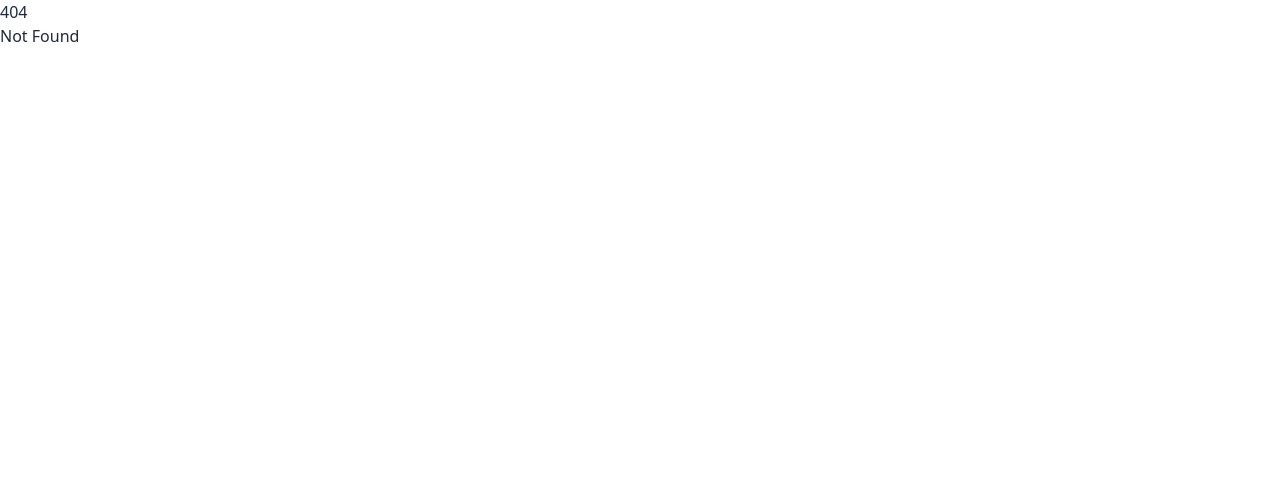
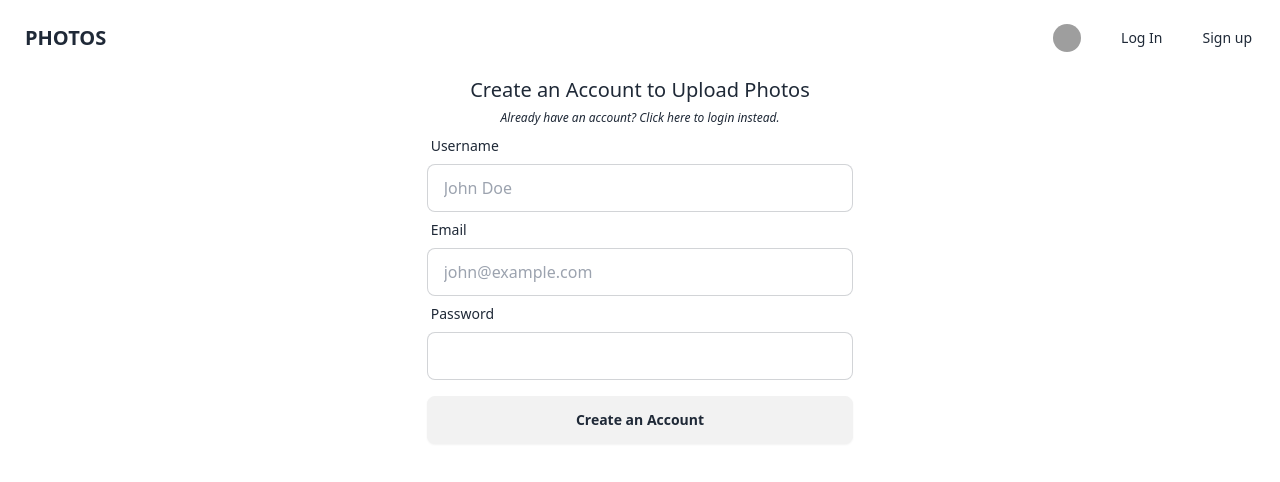
Before and after one commit to ch999999/Next-Ecomm-Frontend, a SvelteKit app: page /users/new in a window 1280 px wide. Before the commit this address had no page. Shown: the top 482 px of the page. Built offline with nearby package versions, Linux system fonts and the light colour scheme; no server answers; grey boxes are pictures that could not be loaded.

Commit message:
can register user in database

```diff
--- /dev/null
+++ b/src/lib/Navbar.svelte
@@ -0,0 +1,19 @@
+<script>
+    let LoggedInValue = false;
+</script>
+
+<div class="navbar bg-base-100 sticky top-0">
+	<div class="flex-1"><a href="/" class="btn btn-ghost normal-case text-xl">PHOTOS</a></div>
+	<div class="flex-none">
+
+		<ul class="menu menu-horizontal px-1"><li><a class=""><img class=" btn-circle bg-white w-7 h-7" src="https://www.svgrepo.com/show/309493/dark-theme.svg" alt="Change Theme"></a></li></ul>
+		<!-- show logout if user in not logged in, log in and sign up other wise -->
+		{#if LoggedInValue}
+		<ul class="menu menu-horizontal px-1"><li><a href="/users/login">Log Out</a></li></ul>
+		{:else}
+		<ul class="menu menu-horizontal px-1"><li><a href="/users/login">Log In</a></li></ul>
+		<ul class="menu menu-horizontal px-1"><li><a href="/users/new">Sign up</a></li></ul>
+		{/if}
+
+	</div>
+</div>
--- /dev/null
+++ b/src/lib/Spinner.svelte
@@ -0,0 +1 @@
+<svg width="40" height="40" viewBox="0 0 24 24" xmlns="http://www.w3.org/2000/svg"><style>.spinner_ajPY{transform-origin:center;animation:spinner_AtaB .75s infinite linear}@keyframes spinner_AtaB{100%{transform:rotate(360deg)}}</style><path d="M12,1A11,11,0,1,0,23,12,11,11,0,0,0,12,1Zm0,19a8,8,0,1,1,8-8A8,8,0,0,1,12,20Z" opacity=".25"/><path d="M10.14,1.16a11,11,0,0,0-9,8.92A1.59,1.59,0,0,0,2.46,12,1.52,1.52,0,0,0,4.11,10.7a8,8,0,0,1,6.66-6.61A1.42,1.42,0,0,0,12,2.69h0A1.57,1.57,0,0,0,10.14,1.16Z" class="spinner_ajPY"/></svg>
--- a/src/routes/+layout.js
+++ b/src/routes/+layout.js
@@ -1 +1,7 @@
 export const ssr = false;
+import { isValidToken } from "../utils/auth";
+
+export async function load(){
+    await isValidToken();
+
+}
--- a/src/routes/+layout.svelte
+++ b/src/routes/+layout.svelte
@@ -1,5 +1,9 @@
 <script>
     import "../app.css";
+    import Navbar from "../lib/Navbar.svelte";
 </script>
 
-<slot />
+<div class="min-h-screen">
+    <Navbar/>
+    <slot />
+</div>
--- a/src/routes/+page.svelte
+++ b/src/routes/+page.svelte
@@ -1,5 +1,7 @@
-<h1 class="text-3xl font-bold underline">Welcome to SvelteKit</h1>
-<p>Visit <a href="https://kit.svelte.dev">kit.svelte.dev</a> to read the documentation</p>
-<a href="/about">About my site</a>
-<button class="btn">Button</button>
-<span class="badge">Badge</span>
+<p>HIIIIII</p>
+<p>HIIIIII</p>
+<p>HIIIIII</p>
+<p>HIIIIII</p>
+<p>HIIIIII</p>
+<p>HIIIIII</p>
+<p>HIIIIII</p>
--- /dev/null
+++ b/src/routes/users/new/+page.svelte
@@ -0,0 +1,133 @@
+<script>
+    import {PUBLIC_BACKEND_BASE_URL} from '$env/static/public';
+    import {goto} from '$app/navigation';
+    import { authenticateUser} from './../../../utils/auth.js';
+    import { isValidToken } from './../../../utils/auth.js';
+    import Spinner from "../../../lib/Spinner.svelte";
+
+    let formErrors = {};
+    let loading = false;
+
+    async function postSignup(){
+        isValidToken();
+        goto('/');
+        loading = false;
+    }
+
+    async function createUser(evt){
+        evt.preventDefault();
+        loading = true;
+        const userData = {
+            name: evt.target['name'].value,
+            email: evt.target['email'].value,
+            password: evt.target['password'].value
+        };
+
+        const resp = await fetch(PUBLIC_BACKEND_BASE_URL+'/users',{
+            method:"POST",
+            mode:"cors",
+            headers:{
+                "Content-type":"application/json"
+            },
+            body: JSON.stringify(userData)
+        });
+
+        if(resp.status==200){
+            alert("status=200")
+            const res = await authenticateUser(userData.email, userData.password)
+
+            if(res.success){
+                alert("trying postsignup")
+                postSignup();
+            }else{
+                alert("authentication failed")
+                loading = false;
+                throw 'Sign up succeeded but authentication failed';
+            }
+        }else{
+            alert("status=not 200")
+            const res = await resp.json();
+            loading = false;
+            formErrors = res.data;
+        }
+    }
+
+</script>
+
+
+<svelte:head><title>NEXT photos | Sign Up</title></svelte:head>
+
+<h1 class="text-center text-xl">Create an Account to Upload Photos</h1>
+<div class="text-center">
+    <a class="link-hover italic text-xs" href="/users/login">
+    Already have an account? Click here to login instead.
+    </a>
+</div>
+
+
+<div class="flex justify-center items-center mt=8">
+    <form on:submit={createUser} class="w-1/3">
+        <div class="form-control w-full">
+            <label class="label" for="name">
+                <span class="label-text">Username</span>
+            </label>
+            <input
+                type="text"
+                name="name"
+                placeholder="John Doe"
+                class="input input-bordered w-full"
+            />
+            {#if 'name' in formErrors}
+                <label class="label" for="name">
+                    <span class="label-text-alt text-red-500">{formErrors['name'].message}</span>
+                </label>
+            {/if}
+        </div>
+
+        <div class="form-control w-full">
+            <label class="label" for="email">
+                <span class="label-text">Email</span>
+            </label>
+            <input
+                type="email"
+                name="email"
+                placeholder="john@example.com"
+                class="input input-bordered w-full"
+                required
+            />
+            {#if 'email' in formErrors}
+                <label class="label" for="email">
+                    <span class="label-text-alt text-red-500">{formErrors['email'].message}</span>
+                </label>
+            {/if}
+        </div>
+
+        <div class="form-control w-full">
+            <label class="label" for="password">
+                <span class="label-text">Password</span>
+            </label>
+            <input
+                type="password"
+                name="password"
+                placeholder=""
+                class="input input-bordered w-full"
+                required
+            />
+            {#if 'password' in formErrors}
+                <label class="label" for="password">
+                    <span class="label-text-alt text-red-500">{formErrors['password'].message}</span>
+                </label>
+            {/if}
+        </div>
+
+        <div class="form-control w-full mt-4">
+            {#if loading==true}
+            <button class="btn btn-md"><Spinner/></button>
+            {:else}
+            <button class="btn btn-md">Create an Account</button>
+            {/if}
+        </div>
+
+
+    </form>
+</div>
--- /dev/null
+++ b/src/utils/auth.js
@@ -0,0 +1,100 @@
+import {PUBLIC_BACKEND_BASE_URL} from '$env/static/public';
+import { writable } from 'svelte/store';
+
+const empthAuth = {
+    "token": "",
+    "userId": ""
+}
+
+export let isLoggedIn = writable(false);
+
+export function logOut(){
+    localStorage.setItem("auth", JSON.stringify(empthAuth))
+    isLoggedIn.set(false);
+    return true;
+}
+
+//may not be used
+export function getUserId(){
+    const auth = localStorage.getItem("auth")
+    if(auth){
+        return JSON.parse(auth)["userId"]
+    }
+    return null;
+}
+
+export function getTokenFromLocalStorage(){
+    const auth = localStorage.getItem("auth")
+    if(auth){
+        return JSON.parse(auth)["token"];
+    }
+    return null;
+}
+
+export async function isValidToken(){
+    if(!getTokenFromLocalStorage()){
+        return false;
+    }
+
+    try{
+        const resp = await fetch(
+            PUBLIC_BACKEND_BASE_URL+"/sign-in",
+            {
+                method:"POST",
+                mode:"cors",
+                headers:{
+                    "Content-Type": "application/json",
+                    "Authorization": getTokenFromLocalStorage()
+                },
+            }
+        );
+
+        const res = await resp.json();
+        if(resp.status==200){
+            localStorage.setItem("auth", JSON.stringify({
+                "token": res.accessToken
+            }));
+            isLoggedIn.set(true);
+            return true;
+        }
+        return false;
+    }catch{
+        return false;
+    }
+}
+
+export async function authenticateUser(email, password){
+    const resp = await fetch(
+        PUBLIC_BACKEND_BASE_URL+"/sign-in",
+        {
+            method: "POST",
+            mode: "cors",
+            headers:{
+                'Content-Type':'application/json'
+            },
+            body: JSON.stringify({
+                identity: email,
+                password
+            })
+        }
+    );
+
+    const res = await resp.json();
+
+    if(resp.status==200){
+        localStorage.setItem("auth", JSON.stringify({
+            "token":res.accessToken
+        }));
+
+        isLoggedIn.set(true);
+        return{
+            success:true,
+            res: res
+        }
+    }
+
+    return{
+        success: false,
+        res: res
+    }
+}
```
Also changed, not shown: src/routes/users/login/+page.svelte (added).
